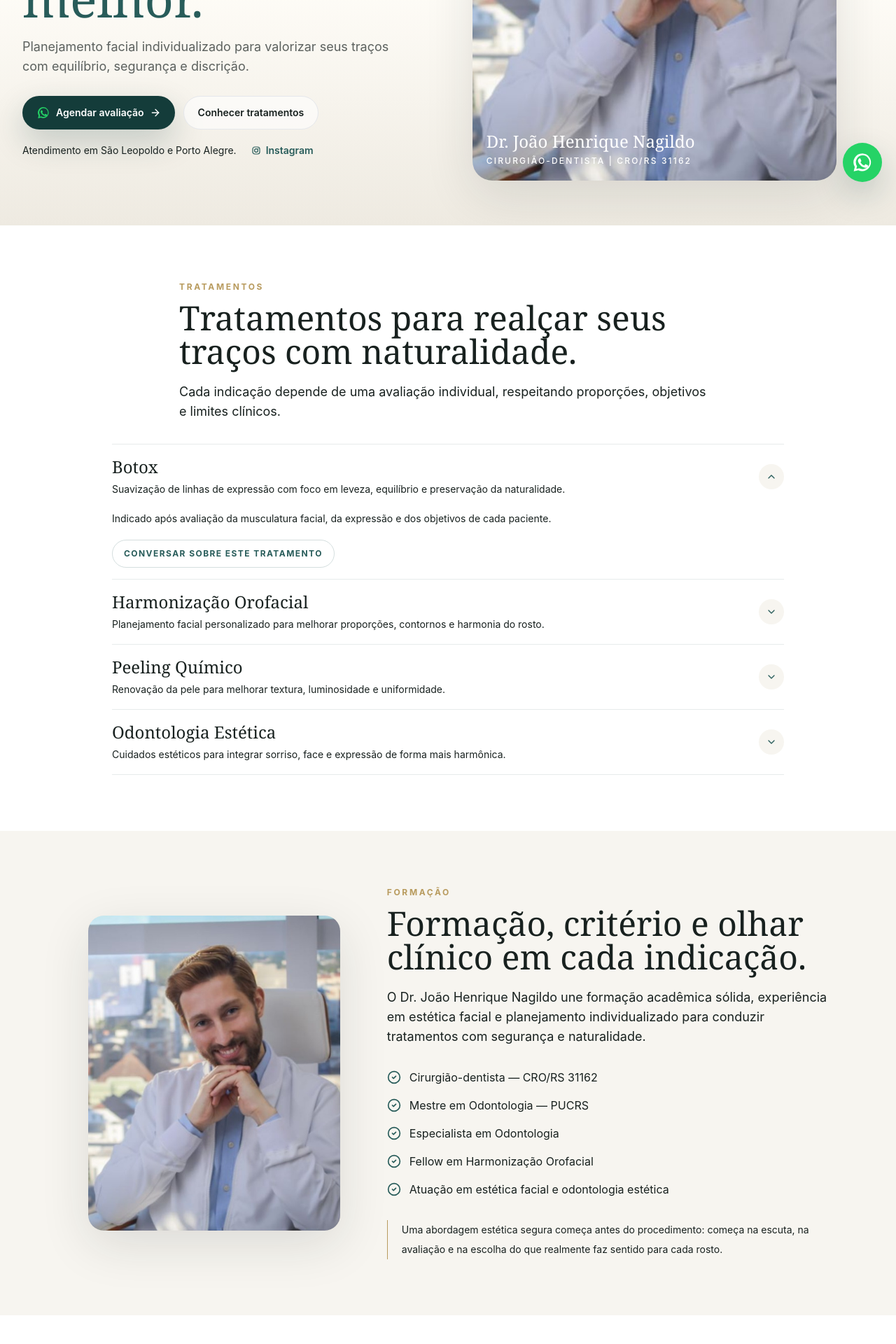
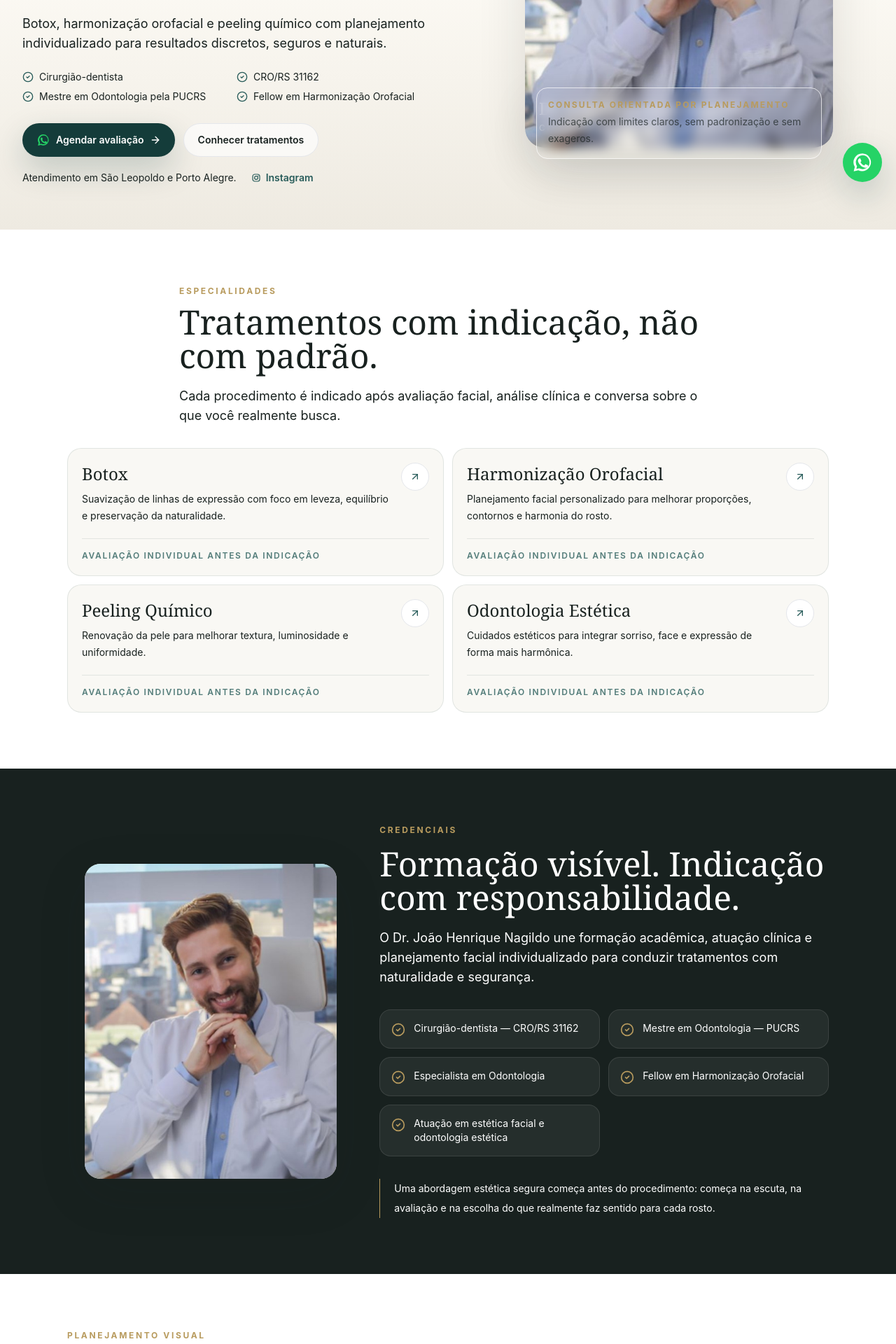
Before and after one commit to miguelchssilva/lp-dentista-botox, a Next.js app: page / in a window 1280 px wide. Shown: the part 520-2440 px from the top of the page at 70% size. Built offline with nearby package versions, Linux system fonts and the light colour scheme.

Commit message:
Improve clinical credibility and premium UX

```diff
--- a/src/components/sections/Authority.tsx
+++ b/src/components/sections/Authority.tsx
@@ -2,12 +2,11 @@ import Image from "next/image";
 import { CheckCircle2 } from "lucide-react";
 import { authorityPoints, site } from "@/lib/site";
 import { MotionSection } from "@/components/ui/MotionSection";
-import { SectionHeader } from "@/components/ui/SectionHeader";
 
 export function Authority() {
   return (
-    <MotionSection id="autoridade" className="bg-porcelain py-14 sm:py-20">
-      <div className="mx-auto grid max-w-6xl gap-9 px-4 sm:px-6 lg:grid-cols-[0.8fr_1.2fr] lg:items-center lg:px-8">
+    <MotionSection id="autoridade" className="bg-ink py-14 text-white sm:py-20">
+      <div className="mx-auto grid max-w-6xl gap-9 px-4 sm:px-6 lg:grid-cols-[0.78fr_1.22fr] lg:items-center lg:px-8">
         <div className="relative mx-auto aspect-[4/5] w-full max-w-[310px] overflow-hidden rounded-[1.4rem] bg-bone shadow-soft lg:max-w-[360px]">
           <Image
             src={site.heroImage}
@@ -18,20 +17,29 @@ export function Authority() {
           />
         </div>
         <div>
-          <SectionHeader
-            eyebrow="Formação"
-            title="Formação, critério e olhar clínico em cada indicação."
-            text="O Dr. João Henrique Nagildo une formação acadêmica sólida, experiência em estética facial e planejamento individualizado para conduzir tratamentos com segurança e naturalidade."
-          />
-          <div className="mt-8 space-y-4">
+          <p className="text-xs font-bold uppercase tracking-[0.22em] text-champagne">
+            Credenciais
+          </p>
+          <h2 className="mt-4 font-display text-4xl leading-tight text-white sm:text-5xl">
+            Formação visível. Indicação com responsabilidade.
+          </h2>
+          <p className="mt-5 max-w-2xl text-base leading-8 text-white/68 sm:text-lg">
+            O Dr. João Henrique Nagildo une formação acadêmica, atuação clínica
+            e planejamento facial individualizado para conduzir tratamentos com
+            naturalidade e segurança.
+          </p>
+          <div className="mt-8 grid gap-3 sm:grid-cols-2">
             {authorityPoints.map((point) => (
-              <div key={point} className="flex gap-3 text-base text-ink/76">
-                <CheckCircle2 className="mt-0.5 h-5 w-5 shrink-0 text-petroleum" />
+              <div
+                key={point}
+                className="flex gap-3 rounded-2xl border border-white/10 bg-white/[0.06] p-4 text-sm text-white/78"
+              >
+                <CheckCircle2 className="mt-0.5 h-5 w-5 shrink-0 text-champagne" />
                 <span>{point}</span>
               </div>
             ))}
           </div>
-          <p className="mt-8 max-w-2xl border-l border-champagne pl-5 text-sm leading-7 text-ink/64">
+          <p className="mt-8 max-w-2xl border-l border-champagne pl-5 text-sm leading-7 text-white/62">
             Uma abordagem estética segura começa antes do procedimento: começa
             na escuta, na avaliação e na escolha do que realmente faz sentido
             para cada rosto.
--- a/src/components/sections/FinalCta.tsx
+++ b/src/components/sections/FinalCta.tsx
@@ -7,10 +7,10 @@ export function FinalCta() {
     <MotionSection className="bg-deep py-16 text-white sm:py-20">
       <div className="mx-auto max-w-4xl px-4 text-center sm:px-6 lg:px-8">
         <p className="text-xs font-bold uppercase tracking-[0.22em] text-champagne">
-          Avaliação facial
+          Próximo passo
         </p>
         <h2 className="mt-4 font-display text-4xl leading-tight sm:text-5xl">
-          Sua avaliação é o primeiro passo para um resultado mais natural.
+          Agende uma avaliação para entender o que faz sentido para o seu rosto.
         </h2>
         <p className="mx-auto mt-5 max-w-2xl text-base leading-8 text-white/72 sm:text-lg">
           Converse pelo WhatsApp e entenda quais tratamentos fazem sentido para
--- a/src/components/sections/Hero.tsx
+++ b/src/components/sections/Hero.tsx
@@ -1,33 +1,41 @@
 import Image from "next/image";
+import { CheckCircle2 } from "lucide-react";
 import { InstagramIcon } from "@/components/ui/BrandIcons";
 import { MotionSection } from "@/components/ui/MotionSection";
 import { WhatsAppButton } from "@/components/ui/WhatsAppButton";
-import { site } from "@/lib/site";
+import { proofPoints, site } from "@/lib/site";
 
 export function Hero() {
   return (
     <section className="relative isolate overflow-hidden bg-porcelain pt-16">
-      <div className="absolute inset-0 -z-10 bg-[linear-gradient(180deg,#F7F5F0_0%,#FFFDF8_58%,#EEEAE1_100%)]" />
-      <div className="mx-auto grid min-h-[calc(100svh-4rem)] max-w-7xl content-center gap-7 px-4 pb-8 pt-6 sm:px-6 lg:grid-cols-[0.92fr_1.08fr] lg:items-center lg:gap-14 lg:px-8 lg:py-16">
+      <div className="absolute inset-0 -z-10 bg-[linear-gradient(180deg,#F7F5F0_0%,#FFFDF8_48%,#EEEAE1_100%)]" />
+      <div className="mx-auto grid min-h-[calc(100svh-4rem)] max-w-7xl content-center gap-7 px-4 pb-8 pt-6 sm:px-6 lg:grid-cols-[1fr_0.92fr] lg:items-center lg:gap-14 lg:px-8 lg:py-16">
         <MotionSection className="order-2 max-w-2xl lg:order-1">
-          <p className="mb-4 text-xs font-bold uppercase tracking-[0.24em] text-champagne">
+          <p className="mb-4 text-xs font-bold uppercase tracking-[0.22em] text-champagne">
             Harmonização orofacial em São Leopoldo
           </p>
-          <h1 className="font-display text-[3.25rem] leading-[0.96] text-ink sm:text-6xl lg:text-7xl">
-            Naturalidade não é parecer diferente.
-            <span className="block text-petroleum">É parecer melhor.</span>
+          <h1 className="font-display text-[2.9rem] leading-[0.98] text-ink sm:text-6xl lg:text-7xl">
+            Estética facial conduzida com critério de cirurgião-dentista.
           </h1>
-          <p className="mt-5 max-w-xl text-base leading-7 text-ink/70 sm:text-lg">
-            Planejamento facial individualizado para valorizar seus traços com
-            equilíbrio, segurança e discrição.
+          <p className="mt-5 max-w-xl text-base leading-7 text-ink/72 sm:text-lg">
+            Botox, harmonização orofacial e peeling químico com planejamento
+            individualizado para resultados discretos, seguros e naturais.
           </p>
+          <div className="mt-6 grid gap-2 text-sm text-ink/72 sm:grid-cols-2">
+            {proofPoints.map((point) => (
+              <div key={point} className="flex items-center gap-2">
+                <CheckCircle2 className="h-4 w-4 text-petroleum" />
+                <span>{point}</span>
+              </div>
+            ))}
+          </div>
           <div className="mt-7 flex flex-col gap-3 sm:flex-row">
             <WhatsAppButton className="w-full sm:w-auto">
               Agendar avaliação
             </WhatsAppButton>
             <a
               href="#servicos"
-              className="inline-flex min-h-12 items-center justify-center rounded-full border border-deep/12 bg-white/60 px-5 text-sm font-semibold text-ink transition hover:bg-white"
+              className="inline-flex min-h-12 items-center justify-center rounded-full border border-deep/12 bg-white/65 px-5 text-sm font-semibold text-ink transition hover:bg-white"
             >
               Conhecer tratamentos
             </a>
@@ -47,19 +55,31 @@ export function Hero() {
         </MotionSection>
 
         <MotionSection className="order-1 lg:order-2">
-          <div className="relative mx-auto aspect-[4/5] max-h-[52svh] w-full max-w-[430px] overflow-hidden rounded-[1.75rem] bg-bone shadow-soft sm:max-h-none lg:max-w-[520px]">
+          <div className="relative mx-auto max-w-[440px]">
+            <div className="relative aspect-[4/5] max-h-[50svh] overflow-hidden rounded-[1.75rem] bg-bone shadow-soft sm:max-h-none">
               <Image
                 src={site.heroImage}
                 alt="Retrato profissional do Dr. João Henrique Nagildo"
                 fill
                 priority
-              sizes="(min-width: 1024px) 46vw, 92vw"
+                sizes="(min-width: 1024px) 42vw, 92vw"
                 className="object-cover"
               />
-            <div className="absolute inset-x-0 bottom-0 bg-gradient-to-t from-ink/78 via-ink/16 to-transparent p-5 text-white">
-              <p className="font-display text-2xl">Dr. João Henrique Nagildo</p>
-              <p className="mt-1 text-xs font-medium uppercase tracking-[0.18em] text-white/76">
-                Cirurgião-dentista | {site.cro}
+              <div className="absolute inset-x-0 bottom-0 bg-gradient-to-t from-ink/84 via-ink/22 to-transparent p-5 text-white">
+                <p className="font-display text-2xl">
+                  Dr. João Henrique Nagildo
+                </p>
+                <p className="mt-1 text-xs font-medium uppercase tracking-[0.18em] text-white/78">
+                  {site.cro} | PUCRS | Fellow HOF
+                </p>
+              </div>
+            </div>
+            <div className="absolute -bottom-4 left-4 right-4 rounded-2xl border border-white/70 bg-white/92 p-4 shadow-soft backdrop-blur">
+              <p className="text-xs font-bold uppercase tracking-[0.18em] text-champagne">
+                Consulta orientada por planejamento
+              </p>
+              <p className="mt-1 text-sm leading-6 text-ink/70">
+                Indicação com limites claros, sem padronização e sem exageros.
               </p>
             </div>
           </div>
--- a/src/components/sections/Process.tsx
+++ b/src/components/sections/Process.tsx
@@ -7,8 +7,8 @@ export function Process() {
     <MotionSection id="processo" className="bg-porcelain py-14 sm:py-20">
       <div className="mx-auto max-w-5xl px-4 sm:px-6 lg:px-8">
         <SectionHeader
-          eyebrow="Processo"
-          title="Uma experiência conduzida com clareza do início ao acompanhamento."
+          eyebrow="Consulta"
+          title="Uma experiência conduzida com clareza."
           text="Você entende o que será feito, por que está sendo indicado e quais cuidados fazem parte do processo."
         />
         <div className="mt-9 space-y-0 border-l border-deep/12 pl-5">
--- a/src/components/sections/Results.tsx
+++ b/src/components/sections/Results.tsx
@@ -9,13 +9,13 @@ export function Results() {
       <div className="mx-auto max-w-6xl px-4 sm:px-6 lg:px-8">
         <div className="grid gap-8 lg:grid-cols-[0.82fr_1.18fr] lg:items-end">
           <SectionHeader
-            eyebrow="Resultados"
-            title="Resultados discretos, percebidos nos detalhes."
-            text="O objetivo não é mudar a sua expressão, mas valorizar o que já existe com planejamento e proporção."
+            eyebrow="Planejamento visual"
+            title="Discrição é parte do resultado."
+            text="O objetivo não é mudar a sua expressão, mas valorizar o que já existe com leitura facial, proporção e limite clínico."
           />
           <p className="text-sm leading-7 text-ink/58 lg:text-right">
-            Resultados variam conforme avaliação individual, anatomia, indicação
-            e resposta de cada paciente.
+            Imagens ilustrativas. Resultados reais variam conforme avaliação,
+            anatomia, indicação e resposta de cada paciente.
           </p>
         </div>
         <div className="mt-8 flex snap-x gap-4 overflow-x-auto pb-2 [-ms-overflow-style:none] [scrollbar-width:none] [&::-webkit-scrollbar]:hidden lg:grid lg:grid-cols-3 lg:overflow-visible">
@@ -40,6 +40,9 @@ export function Results() {
                 <div className="absolute right-4 top-4 rounded-full bg-white/78 px-3 py-1 text-[11px] font-bold uppercase tracking-[0.16em] text-ink/54">
                   Depois
                 </div>
+                <div className="absolute left-4 top-12 rounded-full bg-ink/60 px-3 py-1 text-[10px] font-bold uppercase tracking-[0.14em] text-white/78 backdrop-blur">
+                  Ilustrativo
+                </div>
                 <div className="absolute inset-x-5 bottom-5 border-t border-champagne/40 pt-4">
                   <p className="font-display text-3xl text-white drop-shadow">
                     {result.title}
--- a/src/components/sections/Services.tsx
+++ b/src/components/sections/Services.tsx
@@ -1,67 +1,47 @@
-"use client";
-
-import { useState } from "react";
-import { ChevronDown } from "lucide-react";
+import { ArrowUpRight } from "lucide-react";
 import { getWhatsappUrl, treatments } from "@/lib/site";
 import { MotionSection } from "@/components/ui/MotionSection";
 import { SectionHeader } from "@/components/ui/SectionHeader";
 
 export function Services() {
-  const [open, setOpen] = useState(0);
-
   return (
     <MotionSection id="servicos" className="bg-white py-14 sm:py-20">
-      <div className="mx-auto max-w-5xl px-4 sm:px-6 lg:px-8">
+      <div className="mx-auto max-w-6xl px-4 sm:px-6 lg:px-8">
         <SectionHeader
-          eyebrow="Tratamentos"
-          title="Tratamentos para realçar seus traços com naturalidade."
-          text="Cada indicação depende de uma avaliação individual, respeitando proporções, objetivos e limites clínicos."
+          eyebrow="Especialidades"
+          title="Tratamentos com indicação, não com padrão."
+          text="Cada procedimento é indicado após avaliação facial, análise clínica e conversa sobre o que você realmente busca."
         />
-        <div className="mt-8 divide-y divide-deep/10 border-y border-deep/10">
-          {treatments.map((treatment, index) => {
-            const isOpen = open === index;
-            return (
-              <article key={treatment.title} className="py-4">
-                <button
-                  type="button"
-                  onClick={() => setOpen(isOpen ? -1 : index)}
-                  className="flex w-full items-center justify-between gap-4 text-left"
-                  aria-expanded={isOpen}
+        <div className="mt-8 grid gap-3 sm:grid-cols-2">
+          {treatments.map((treatment) => (
+            <article
+              key={treatment.title}
+              className="group rounded-[1.25rem] border border-deep/10 bg-porcelain/70 p-5 transition hover:-translate-y-0.5 hover:bg-white hover:shadow-soft"
             >
-                  <span>
-                    <span className="block font-display text-2xl text-ink">
+              <div className="flex items-start justify-between gap-4">
+                <div>
+                  <h3 className="font-display text-2xl text-ink">
                     {treatment.title}
-                    </span>
-                    <span className="mt-1 block text-sm leading-6 text-ink/62">
+                  </h3>
+                  <p className="mt-2 text-sm leading-6 text-ink/66">
                     {treatment.summary}
-                    </span>
-                  </span>
-                  <span className="grid h-9 w-9 shrink-0 place-items-center rounded-full bg-porcelain text-petroleum">
-                    <ChevronDown
-                      className={`h-4 w-4 transition ${
-                        isOpen ? "rotate-180" : ""
-                      }`}
-                    />
-                  </span>
-                </button>
-                {isOpen ? (
-                  <div className="max-w-2xl pt-4">
-                    <p className="text-sm leading-7 text-ink/68">
-                      {treatment.detail}
                   </p>
+                </div>
                 <a
                   href={getWhatsappUrl()}
                   target="_blank"
                   rel="noopener noreferrer"
-                      className="mt-4 inline-flex min-h-10 items-center justify-center rounded-full border border-petroleum/20 px-4 text-xs font-bold uppercase tracking-[0.12em] text-petroleum transition hover:bg-porcelain"
+                  aria-label={`Conversar sobre ${treatment.title}`}
+                  className="grid h-10 w-10 shrink-0 place-items-center rounded-full border border-petroleum/18 bg-white text-petroleum transition group-hover:border-petroleum"
                 >
-                      Conversar sobre este tratamento
+                  <ArrowUpRight className="h-4 w-4" />
                 </a>
               </div>
-                ) : null}
+              <p className="mt-5 border-t border-deep/10 pt-4 text-xs font-semibold uppercase tracking-[0.14em] text-petroleum/80">
+                Avaliação individual antes da indicação
+              </p>
             </article>
-            );
-          })}
+          ))}
         </div>
       </div>
     </MotionSection>
--- a/src/lib/site.ts
+++ b/src/lib/site.ts
@@ -53,6 +53,13 @@ export const treatments = [
   }
 ];
 
+export const proofPoints = [
+  "Cirurgião-dentista",
+  "CRO/RS 31162",
+  "Mestre em Odontologia pela PUCRS",
+  "Fellow em Harmonização Orofacial"
+];
+
 export const authorityPoints = [
   "Cirurgião-dentista — CRO/RS 31162",
   "Mestre em Odontologia — PUCRS",
@@ -103,19 +110,16 @@ export const processSteps = [
 
 export const trustNotes = [
   {
-    quote:
-      "Me senti segura desde a avaliação. O Dr. João explicou tudo com calma e respeitou exatamente o que eu buscava.",
-    name: "Paciente de harmonização orofacial"
+    quote: "Avaliação antes de qualquer indicação",
+    name: "O tratamento começa pela leitura do rosto, objetivos e histórico de saúde."
   },
   {
-    quote:
-      "Gostei da naturalidade do resultado. Ficou leve, sem mudar minha expressão.",
-    name: "Paciente de Botox"
+    quote: "Naturalidade também é limite",
+    name: "Nem todo procedimento faz sentido para todo rosto. O plano respeita proporção e expressão."
   },
   {
-    quote:
-      "Além do procedimento, recebi orientações claras sobre os cuidados e o acompanhamento.",
-    name: "Paciente de estética facial"
+    quote: "Acompanhamento com clareza",
+    name: "Orientações objetivas antes e depois do procedimento, com retorno quando indicado."
   }
 ];
 
```
Also changed, not shown: src/components/sections/ClinicalTrust.tsx (+12 -9 lines). Lines whose indentation alone changed are shown as unchanged.
